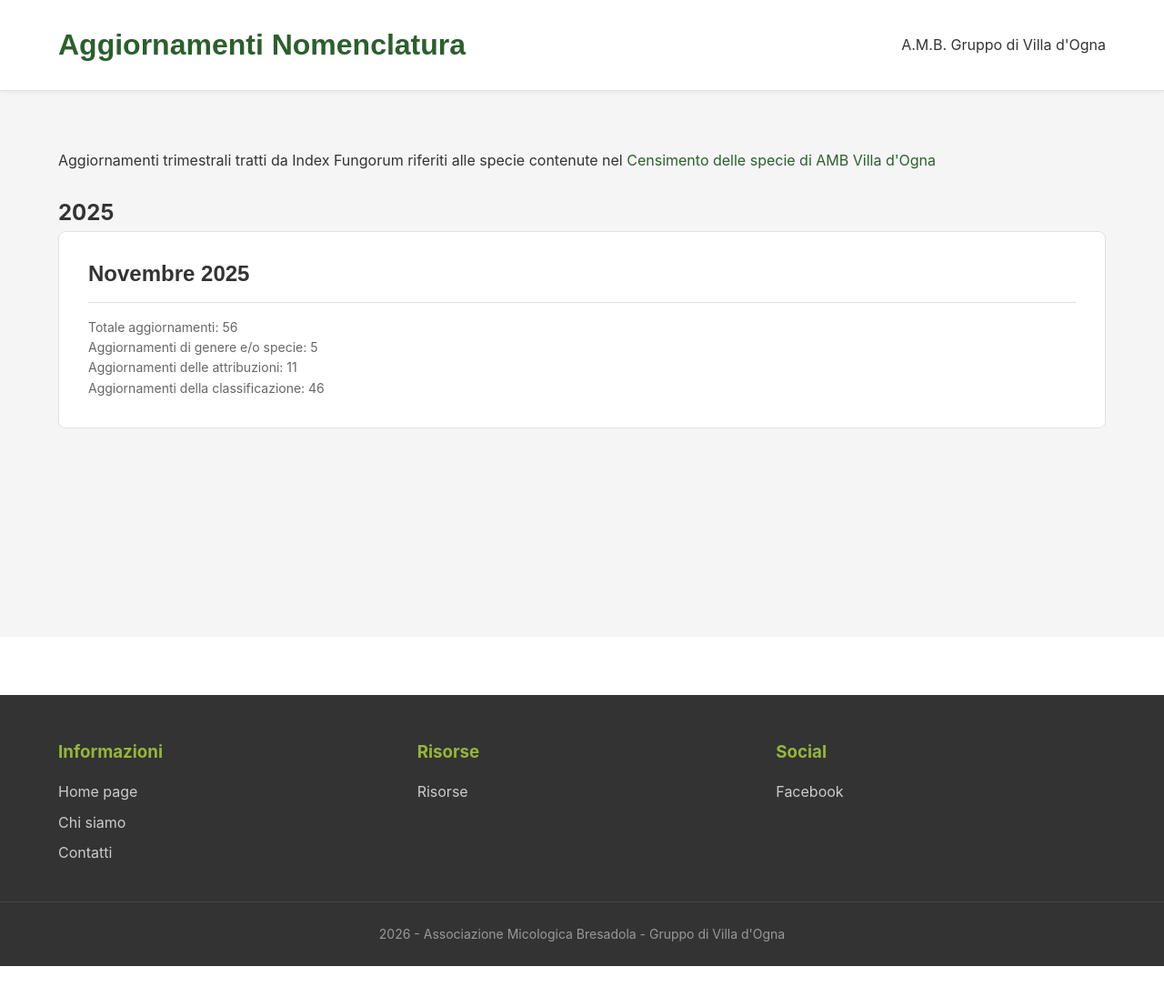
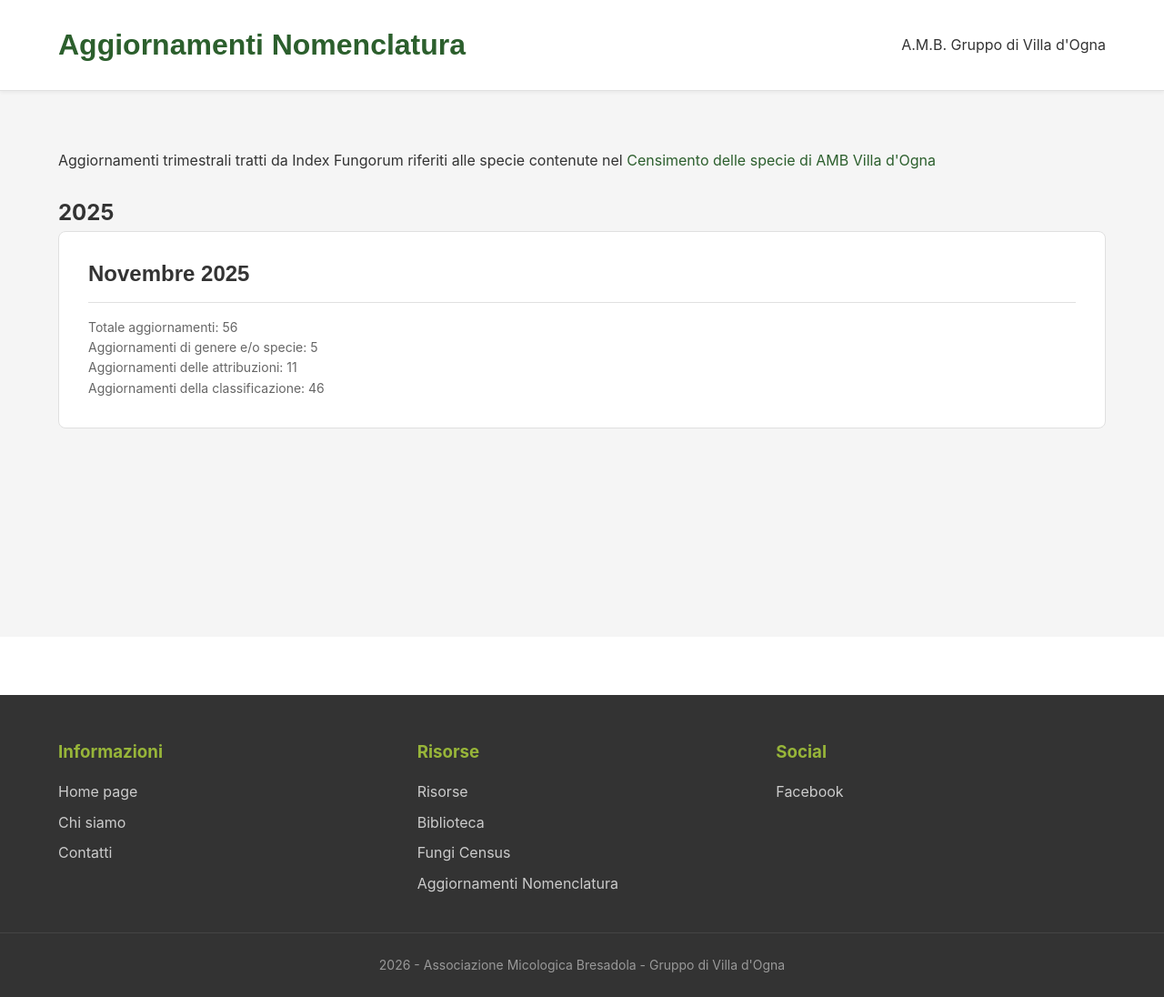
Before and after one commit to ambvilladogna/Aggiornamenti-Index-Fungorum, a Jekyll site: the page built from index.html, in a window 1280 px wide and 1096 px high. Shown: the whole window at 91% size. Built offline with Jekyll 4.4.1, drawn with Linux system fonts in a browser that asks for light colours.

Commit message:
footer update

```diff
--- a/_includes/footer.html
+++ b/_includes/footer.html
@@ -13,10 +13,10 @@
                 <h3>Risorse</h3>
                 <ul>
                     <li><a href="/index.html">Risorse</a></li>
-                    <!--
                     <li><a href="./biblioteca/_site/index.html">Biblioteca</a></li>
                     <li><a href="./fungi-census/index.html">Fungi Census</a></li>
-                    -->
+                    <li><a href="./Aggiornamenti-Index-Fungorum/_site/index.html">Aggiornamenti Nomenclatura</a>
+                    </li>
                 </ul>
             </div>
             <div class="footer__section">
```
